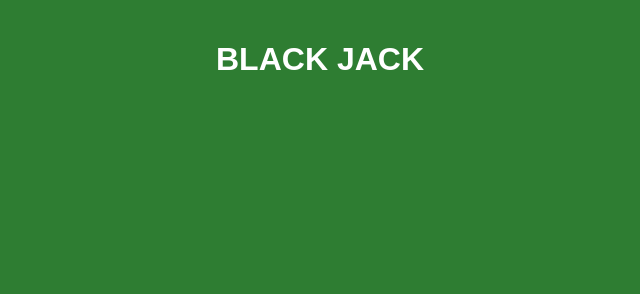
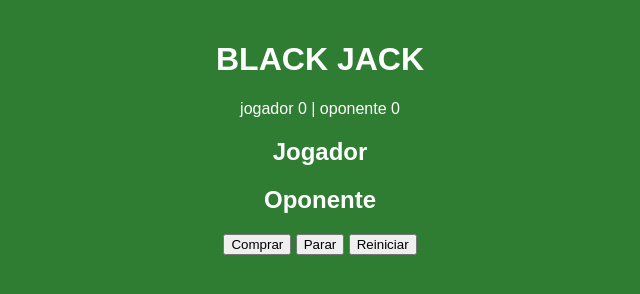
Before and after one commit to Natanjs/BlackJack, a plain HTML site: page index.html in a window 1280 px wide. Shown: the whole page, without its empty margins (320-960 px from the left). Drawn offline with Linux system fonts and the light colour scheme.

Commit message:
completando a página htmll

```diff
--- a/index.html
+++ b/index.html
@@ -8,5 +8,28 @@
   </head>
 
   <body>
+    <!-- àrea do jogo-->
       <h1>BLACK JACK</h1>
+      <div id="placar">jogador 0 | oponente 0</div>
+      <div class="mesa">
+        <div class="jogador">
+          <h2>Jogador</h2>
+          <div id="jogador-pontos" class="pontos"></div>
+          <div id="jogador-cartas" class="cartas"></div>
+        </div>
+        <div class="oponente">
+          <h2>Oponente</h2>
+          <div id="oponente-pontos" class="pontos"></div>
+          <div id="oponente-cartas" class="cartas"></div>
+        </div>
+      </div>
+      <div id="resultado"></div>
+      <!-- Área para o jogador decidir o próximo passo-->
+      <div id="button-container" class="controles">
+        <button id="comprar">Comprar</button>
+        <button id="parar">Parar</button>
+        <button id="reiniciar">Reiniciar</button>
+      </div>
+    </div>
+  </body>
 </html>
```
